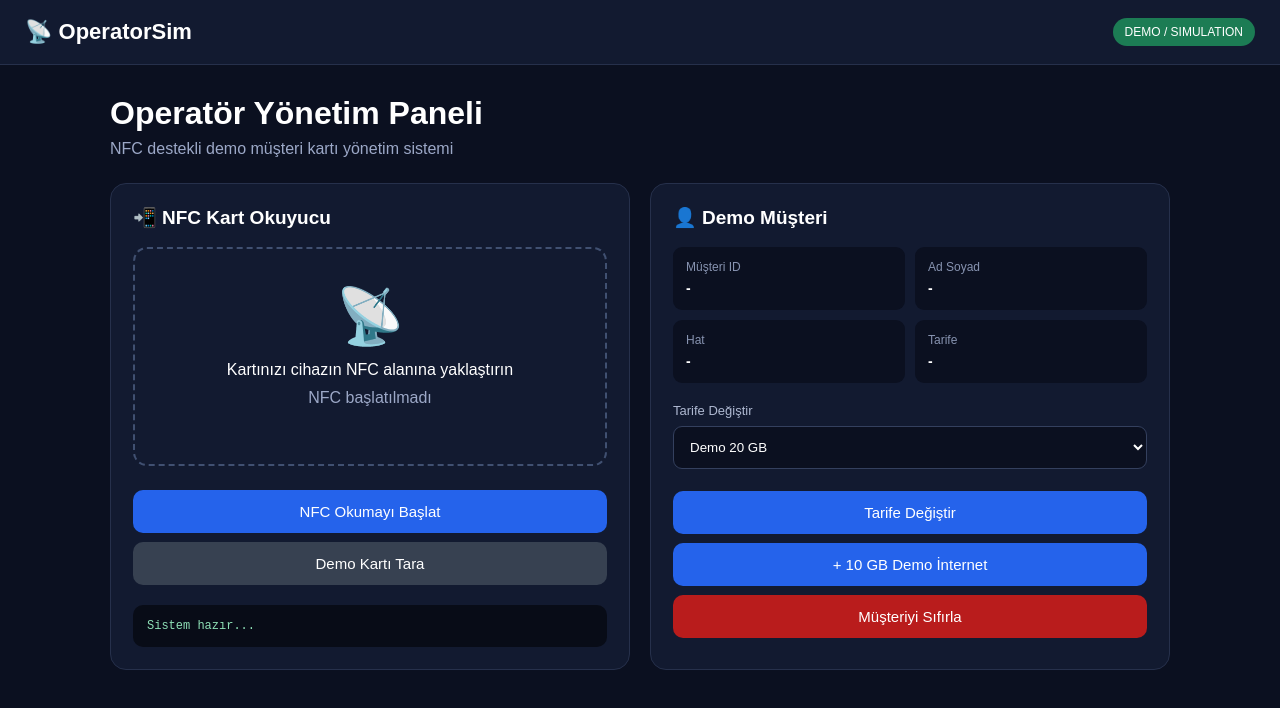
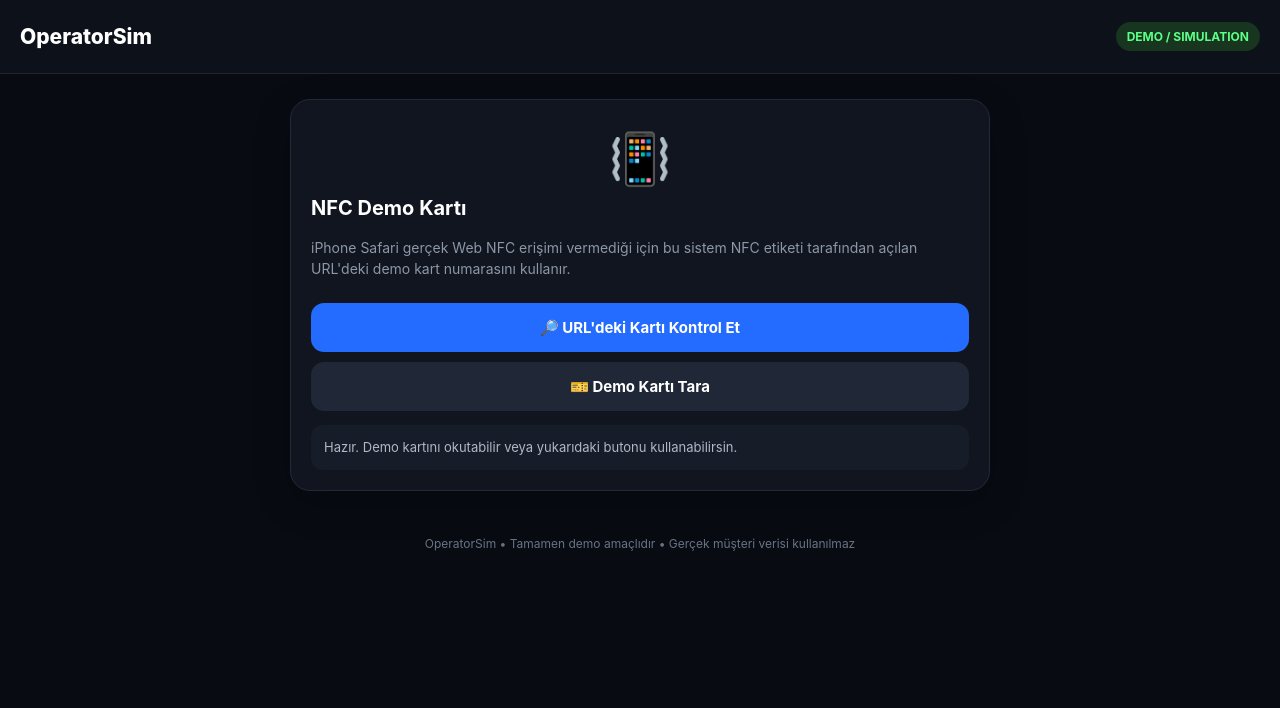
Before and after one commit to g8kkzzwngb-svg/B, a plain HTML site: page index.html in a window 1280 px wide. Drawn offline with Linux system fonts and the light colour scheme.

Commit message:
Update index.html

```diff
--- a/index.html
+++ b/index.html
@@ -3,182 +3,163 @@
 <head>
   <meta charset="UTF-8">
   <meta name="viewport" content="width=device-width, initial-scale=1.0">
-<title>OperatorSim - NFC Admin</title>
+  <meta name="theme-color" content="#080b12">
+  <title>OperatorSim | NFC Demo</title>
 
   <style>
     * {
       box-sizing: border-box;
-    margin: 0;
-    padding: 0;
-    font-family: Arial, sans-serif;
+      font-family: -apple-system, BlinkMacSystemFont, "SF Pro Display",
+                   "Segoe UI", sans-serif;
     }
 
     body {
-    background: #0b1020;
-    color: #fff;
+      margin: 0;
       min-height: 100vh;
+      background: #080b12;
+      color: white;
     }
 
     header {
-    background: #121a30;
-    padding: 18px 25px;
-    border-bottom: 1px solid #26304b;
+      padding: 22px 20px;
+      border-bottom: 1px solid #202532;
+      background: #0d111a;
       display: flex;
       justify-content: space-between;
       align-items: center;
     }
 
     .logo {
-    font-size: 22px;
-    font-weight: bold;
+      font-size: 21px;
+      font-weight: 800;
     }
 
     .badge {
-    background: #1c7c54;
-    padding: 7px 12px;
+      background: #17351f;
+      color: #5cff86;
+      padding: 7px 11px;
       border-radius: 20px;
+      font-size: 12px;
+      font-weight: 700;
+    }
+
+    main {
+      width: min(700px, 92%);
+      margin: 25px auto;
+    }
+
+    .card {
+      background: #10151f;
+      border: 1px solid #222a38;
+      border-radius: 20px;
+      padding: 20px;
+      margin-bottom: 18px;
+      box-shadow: 0 12px 35px rgba(0,0,0,.25);
+    }
+
+    h2 {
+      margin-top: 0;
+      font-size: 20px;
+    }
+
+    .sub {
+      color: #8d97a8;
+      font-size: 14px;
+      line-height: 1.5;
+    }
+
+    button,
+    select {
+      width: 100%;
+      border: 0;
+      border-radius: 13px;
+      padding: 15px;
+      margin-top: 10px;
+      font-size: 15px;
+      font-weight: 700;
+    }
+
+    button {
+      background: #246bff;
+      color: white;
+      cursor: pointer;
+    }
+
+    button.secondary {
+      background: #202838;
+    }
+
+    button.green {
+      background: #159447;
+    }
+
+    button:active {
+      transform: scale(.98);
+    }
+
+    select {
+      background: #1a202c;
+      color: white;
+      border: 1px solid #30394a;
+    }
+
+    .status {
+      margin-top: 14px;
+      padding: 13px;
+      border-radius: 12px;
+      background: #171d28;
+      color: #aeb8c8;
+      font-size: 13px;
+      line-height: 1.5;
+    }
+
+    .customer {
+      display: none;
+    }
+
+    .row {
+      display: flex;
+      justify-content: space-between;
+      gap: 15px;
+      padding: 13px 0;
+      border-bottom: 1px solid #222a38;
+    }
+
+    .row:last-child {
+      border-bottom: 0;
+    }
+
+    .label {
+      color: #8d97a8;
+    }
+
+    .value {
+      font-weight: 700;
+      text-align: right;
+    }
+
+    .internet {
+      font-size: 28px;
+      font-weight: 800;
+      margin: 10px 0 5px;
+    }
+
+    .small {
+      color: #8d97a8;
       font-size: 12px;
     }
 
-.container {
-    max-width: 1100px;
-    margin: 30px auto;
-    padding: 0 20px;
+    .nfc-icon {
+      font-size: 50px;
+      text-align: center;
+      margin: 8px 0;
     }
 
-h1 {
-    margin-bottom: 8px;
-}
-
-.subtitle {
-    color: #9ca8c7;
-    margin-bottom: 25px;
-}
-
-.grid {
-    display: grid;
-    grid-template-columns: 1fr 1fr;
-    gap: 20px;
-}
-
-.card {
-    background: #121a30;
-    border: 1px solid #26304b;
-    border-radius: 16px;
-    padding: 22px;
-}
-
-.card h2 {
-    margin-bottom: 18px;
-    font-size: 19px;
-}
-
-.nfc-box {
-    border: 2px dashed #405071;
-    border-radius: 14px;
-    padding: 35px 20px;
+    footer {
       text-align: center;
-    margin-bottom: 15px;
-}
-
-.nfc-icon {
-    font-size: 55px;
-    margin-bottom: 12px;
-}
-
-.status {
-    color: #9ca8c7;
-    margin: 10px 0 20px;
-    min-height: 20px;
-}
-
-button {
-    width: 100%;
-    padding: 13px;
-    border: none;
-    border-radius: 10px;
-    background: #2563eb;
-    color: white;
-    font-size: 15px;
-    cursor: pointer;
-    margin-top: 9px;
-}
-
-button:hover {
-    background: #1d4ed8;
-}
-
-.demo {
-    background: #374151;
-}
-
-.demo:hover {
-    background: #4b5563;
-}
-
-.danger {
-    background: #b91c1c;
-}
-
-.danger:hover {
-    background: #991b1b;
-}
-
-input, select {
-    width: 100%;
-    padding: 12px;
-    margin-top: 7px;
-    margin-bottom: 13px;
-    border-radius: 9px;
-    border: 1px solid #34405e;
-    background: #0b1020;
-    color: white;
-}
-
-label {
-    color: #aeb8d0;
-    font-size: 13px;
-}
-
-.info {
-    display: grid;
-    grid-template-columns: 1fr 1fr;
-    gap: 10px;
-}
-
-.info-item {
-    background: #0b1020;
-    padding: 13px;
-    border-radius: 9px;
-}
-
-.info-item span {
-    display: block;
-    color: #8793b0;
+      color: #687386;
       font-size: 12px;
-    margin-bottom: 5px;
-}
-
-.info-item strong {
-    font-size: 14px;
-}
-
-.log {
-    margin-top: 20px;
-    background: #080c17;
-    border-radius: 10px;
-    padding: 14px;
-    max-height: 180px;
-    overflow-y: auto;
-    font-family: monospace;
-    font-size: 12px;
-    color: #8ee0b6;
-}
-
-@media(max-width: 750px) {
-    .grid {
-        grid-template-columns: 1fr;
-    }
+      padding: 20px;
     }
   </style>
 </head>
@@ -186,283 +167,276 @@ label {
 <body>
 
 <header>
-    <div class="logo">📡 OperatorSim</div>
+  <div class="logo">OperatorSim</div>
   <div class="badge">DEMO / SIMULATION</div>
 </header>
 
-<div class="container">
+<main>
 
-    <h1>Operatör Yönetim Paneli</h1>
-    <p class="subtitle">
-        NFC destekli demo müşteri kartı yönetim sistemi
+  <div class="card">
+    <div class="nfc-icon">📳</div>
+
+    <h2>NFC Demo Kartı</h2>
+
+    <p class="sub">
+      iPhone Safari gerçek Web NFC erişimi vermediği için bu sistem
+      NFC etiketi tarafından açılan URL'deki demo kart numarasını kullanır.
     </p>
 
-    <div class="grid">
+    <button onclick="loadFromURL()">
+      🔎 URL'deki Kartı Kontrol Et
+    </button>
 
-        <!-- NFC PANEL -->
-        <div class="card">
+    <button class="secondary" onclick="demoCard()">
+      🎫 Demo Kartı Tara
+    </button>
 
-            <h2>📲 NFC Kart Okuyucu</h2>
-
-            <div class="nfc-box">
-                <div class="nfc-icon">📡</div>
-                <p>Kartınızı cihazın NFC alanına yaklaştırın</p>
-                <div class="status" id="nfcStatus">
-                    NFC başlatılmadı
+    <div id="status" class="status">
+      Hazır. Demo kartını okutabilir veya yukarıdaki butonu kullanabilirsin.
     </div>
   </div>
 
-            <button onclick="startNFC()">
-                NFC Okumayı Başlat
+
+  <div id="customerCard" class="card customer">
+
+    <h2>👤 Müşteri Bilgileri</h2>
+
+    <div class="row">
+      <span class="label">Kart ID</span>
+      <span class="value" id="customerId">-</span>
+    </div>
+
+    <div class="row">
+      <span class="label">Ad Soyad</span>
+      <span class="value" id="customerName">-</span>
+    </div>
+
+    <div class="row">
+      <span class="label">Telefon</span>
+      <span class="value" id="customerPhone">-</span>
+    </div>
+
+    <div class="row">
+      <span class="label">Tarife</span>
+      <span class="value" id="customerPackage">-</span>
+    </div>
+
+    <div class="internet">
+      <span id="internet">50</span> GB
+    </div>
+
+    <div class="small">Kalan demo internet</div>
+
+    <button class="green" onclick="addInternet()">
+      +10 GB Demo İnternet
     </button>
 
-            <button class="demo" onclick="loadDemoCard()">
-                Demo Kartı Tara
-            </button>
-
-            <div class="log" id="log">
-                Sistem hazır...
-            </div>
-
-        </div>
-
-        <!-- CUSTOMER -->
-        <div class="card">
-
-            <h2>👤 Demo Müşteri</h2>
-
-            <div class="info">
-
-                <div class="info-item">
-                    <span>Müşteri ID</span>
-                    <strong id="customerId">-</strong>
-                </div>
-
-                <div class="info-item">
-                    <span>Ad Soyad</span>
-                    <strong id="customerName">-</strong>
-                </div>
-
-                <div class="info-item">
-                    <span>Hat</span>
-                    <strong id="phone">-</strong>
-                </div>
-
-                <div class="info-item">
-                    <span>Tarife</span>
-                    <strong id="package">-</strong>
-                </div>
-
-            </div>
-
-            <br>
-
-            <label>Tarife Değiştir</label>
-            <select id="packageSelect">
-                <option>Demo 20 GB</option>
-                <option>Demo 50 GB</option>
+    <select id="packageSelect" onchange="changePackage()">
+      <option>Demo 10 GB</option>
+      <option>Demo 25 GB</option>
+      <option selected>Demo 50 GB</option>
       <option>Demo 100 GB</option>
-                <option>Sınırsız Demo</option>
     </select>
 
-            <button onclick="changePackage()">
-                Tarife Değiştir
-            </button>
-
-            <button onclick="addInternet()">
-                + 10 GB Demo İnternet
-            </button>
-
-            <button class="danger" onclick="resetCustomer()">
-                Müşteriyi Sıfırla
+    <button class="secondary" onclick="resetCustomer()">
+      🔄 Sıfırla
     </button>
 
   </div>
 
-    </div>
+</main>
 
-</div>
+<footer>
+  OperatorSim • Tamamen demo amaçlıdır • Gerçek müşteri verisi kullanılmaz
+</footer>
+
 
 <script>
 
-let customer = null;
+  const demoCustomers = {
 
-/* LOG */
-function log(message) {
-    const box = document.getElementById("log");
-
-    const time = new Date().toLocaleTimeString();
-
-    box.innerHTML +=
-        `<div>[${time}] ${message}</div>`;
-
-    box.scrollTop = box.scrollHeight;
-}
-
-/* MÜŞTERİ EKRANA YAZ */
-function displayCustomer(data) {
-
-    customer = data;
-
-    document.getElementById("customerId").textContent =
-        data.id || "-";
-
-    document.getElementById("customerName").textContent =
-        data.name || "-";
-
-    document.getElementById("phone").textContent =
-        data.phone || "-";
-
-    document.getElementById("package").textContent =
-        data.package || "-";
-
-    log("Demo müşteri bilgileri yüklendi.");
-}
-
-/* DEMO KART */
-function loadDemoCard() {
-
-    const demoCard = {
+    "DEMO-48291": {
       id: "DEMO-48291",
       name: "Demo Kullanıcı",
       phone: "05XX XXX XX XX",
-        package: "Demo 50 GB"
+      package: "Demo 50 GB",
+      internet: 50
+    },
+
+    "DEMO-12345": {
+      id: "DEMO-12345",
+      name: "Ahmet Demo",
+      phone: "05XX 123 45 67",
+      package: "Demo 25 GB",
+      internet: 25
+    },
+
+    "DEMO-98765": {
+      id: "DEMO-98765",
+      name: "Mehmet Demo",
+      phone: "05XX 987 65 43",
+      package: "Demo 100 GB",
+      internet: 100
+    }
+
   };
 
-    displayCustomer(demoCard);
 
-    document.getElementById("nfcStatus").textContent =
-        "Demo kart başarıyla okundu.";
+  let currentCustomer = null;
 
-    log("Demo NFC kartı simüle edildi.");
+
+  function setStatus(text) {
+    document.getElementById("status").innerText = text;
   }
 
-/* NFC */
-async function startNFC() {
 
-    if (!("NDEFReader" in window)) {
+  function showCustomer(customer) {
 
-        document.getElementById("nfcStatus").textContent =
-            "Bu tarayıcı Web NFC desteklemiyor.";
+    currentCustomer = {
+      ...customer
+    };
 
-        log("Web NFC desteklenmiyor. Demo Kartı Tara kullanılabilir.");
+    document.getElementById("customerCard").style.display = "block";
+
+    document.getElementById("customerId").innerText =
+      currentCustomer.id;
+
+    document.getElementById("customerName").innerText =
+      currentCustomer.name;
+
+    document.getElementById("customerPhone").innerText =
+      currentCustomer.phone;
+
+    document.getElementById("customerPackage").innerText =
+      currentCustomer.package;
+
+    document.getElementById("internet").innerText =
+      currentCustomer.internet;
+
+    document.getElementById("packageSelect").value =
+      currentCustomer.package;
+
+    setStatus(
+      "✅ Kart başarıyla yüklendi: " +
+      currentCustomer.id
+    );
+  }
+
+
+  function demoCard() {
+
+    showCustomer(demoCustomers["DEMO-48291"]);
+
+  }
+
+
+  function loadFromURL() {
+
+    const params = new URLSearchParams(
+      window.location.search
+    );
+
+    const cardId = params.get("card");
+
+    if (!cardId) {
+
+      setStatus(
+        "⚠️ URL içinde kart bulunamadı. Örnek: ?card=DEMO-48291"
+      );
 
       return;
     }
 
-    try {
+    const customer = demoCustomers[cardId];
 
-        const ndef = new NDEFReader();
+    if (!customer) {
 
-        await ndef.scan();
-
-        document.getElementById("nfcStatus").textContent =
-            "NFC aktif. Demo kartı yaklaştırın.";
-
-        log("NFC okuyucu başlatıldı.");
-
-        ndef.onreadingerror = () => {
-            log("NFC okuma hatası.");
-        };
-
-        ndef.onreading = ({ message }) => {
-
-            log("NFC etiketi algılandı.");
-
-            for (const record of message.records) {
-
-                try {
-
-                    const decoder = new TextDecoder(
-                        record.encoding || "utf-8"
+      setStatus(
+        "❌ Bu demo kartı sistemde bulunamadı: " +
+        cardId
       );
 
-                    const text = decoder.decode(record.data);
-
-                    log("NFC verisi alındı.");
-
-                    /*
-                     * DEMO FORMAT:
-                     *
-                     * {
-                     *   "id":"DEMO-123",
-                     *   "name":"Demo Kullanıcı",
-                     *   "phone":"05XX XXX XX XX",
-                     *   "package":"Demo 20 GB"
-                     * }
-                     */
-
-                    const data = JSON.parse(text);
-
-                    displayCustomer(data);
-
-                    document.getElementById("nfcStatus").textContent =
-                        "Demo kart başarıyla okundu.";
-
-                } catch (error) {
-
-                    log("NFC verisi geçerli demo JSON formatında değil.");
-
-                }
-            }
-        };
-
-    } catch (error) {
-
-        log("NFC başlatılamadı: " + error.message);
-
-        document.getElementById("nfcStatus").textContent =
-            "NFC başlatılamadı.";
-    }
+      return;
     }
 
-/* TARİFE DEĞİŞTİR */
+    showCustomer(customer);
+  }
+
+
+  function addInternet() {
+
+    if (!currentCustomer) return;
+
+    currentCustomer.internet += 10;
+
+    document.getElementById("internet").innerText =
+      currentCustomer.internet;
+
+    setStatus(
+      "✅ Demo müşteriye 10 GB eklendi."
+    );
+  }
+
+
   function changePackage() {
 
-    if (!customer) {
-        alert("Önce demo kart okutun.");
-        return;
-    }
+    if (!currentCustomer) return;
 
     const selected =
       document.getElementById("packageSelect").value;
 
-    customer.package = selected;
+    currentCustomer.package = selected;
 
-    document.getElementById("package").textContent =
+    document.getElementById("customerPackage").innerText =
       selected;
 
-    log("Demo tarife değiştirildi: " + selected);
+    const numbers = {
+      "Demo 10 GB": 10,
+      "Demo 25 GB": 25,
+      "Demo 50 GB": 50,
+      "Demo 100 GB": 100
+    };
+
+    currentCustomer.internet =
+      numbers[selected];
+
+    document.getElementById("internet").innerText =
+      currentCustomer.internet;
+
+    setStatus(
+      "✅ Demo tarife değiştirildi: " +
+      selected
+    );
   }
 
-/* İNTERNET EKLE */
-function addInternet() {
 
-    if (!customer) {
-        alert("Önce demo kart okutun.");
-        return;
+  function resetCustomer() {
+
+    currentCustomer = null;
+
+    document.getElementById("customerCard")
+      .style.display = "none";
+
+    setStatus(
+      "Hazır. Yeni demo kartı okutabilirsin."
+    );
   }
 
-    log("Demo müşteriye +10 GB internet tanımlandı.");
 
-    alert("Demo işlem başarılı!\n+10 GB internet eklendi.");
+  // Sayfa NFC etiketi tarafından
+  // ?card=DEMO-48291 şeklinde açıldıysa
+  // müşteriyi otomatik yükle.
+  window.addEventListener("load", () => {
+
+    const params = new URLSearchParams(
+      window.location.search
+    );
+
+    if (params.has("card")) {
+      loadFromURL();
     }
 
-/* SIFIRLA */
-function resetCustomer() {
-
-    customer = null;
-
-    document.getElementById("customerId").textContent = "-";
-    document.getElementById("customerName").textContent = "-";
-    document.getElementById("phone").textContent = "-";
-    document.getElementById("package").textContent = "-";
-
-    document.getElementById("nfcStatus").textContent =
-        "NFC başlatılmadı";
-
-    log("Müşteri ekranı temizlendi.");
-}
+  });
 
 </script>
 
```
Lines whose indentation alone changed are shown as unchanged.
